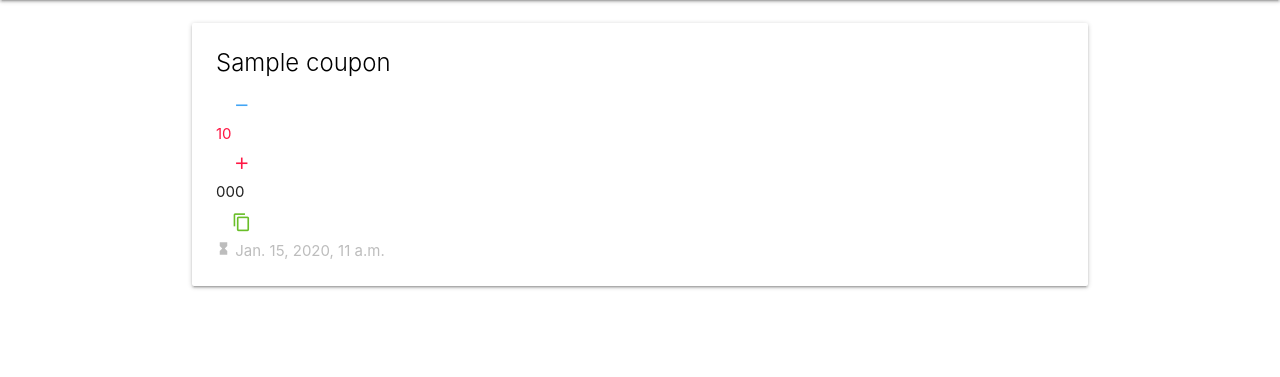
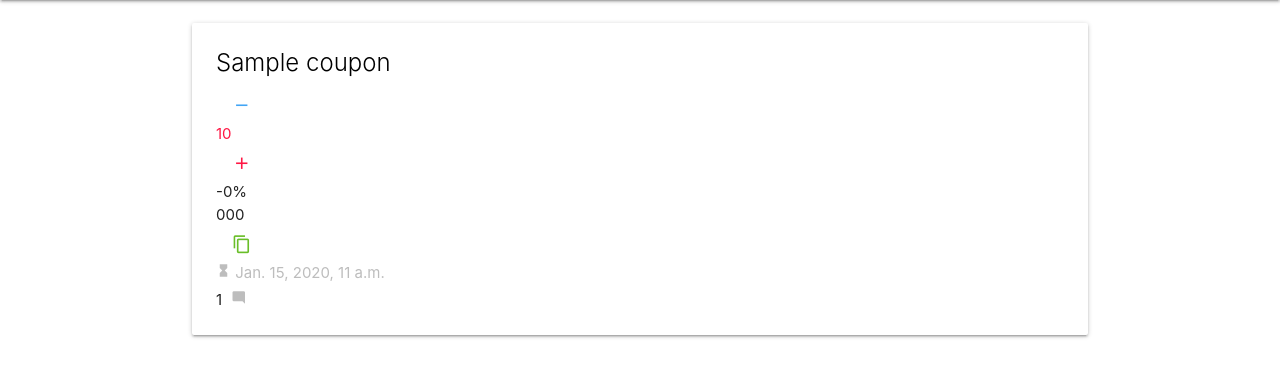
Before and after one commit to joltzen/Relational-vs-NoSQL-DBMS-Performance, a Django app: page / in a window 1280 px wide. Shown: the part 64-441 px from the top of the page. Run offline with Django 4.2, Linux system fonts and the light colour scheme; tables that the repository leaves empty hold one stand-in row (values such as "Sample post"); some libraries are stand-ins or nearby versions.

Commit message:
Styling homepage

```diff
--- a/code/lcss/coupon/models.py
+++ b/code/lcss/coupon/models.py
@@ -12,6 +12,7 @@ class Coupon(models.Model):
     discount_amt = models.FloatField(default=0.0)
     score = models.IntegerField(default=0)
     code = models.CharField(max_length=32, blank=False, null=False, default="Coupon")
+    comments_amt = models.IntegerField(default=0)
 
     def __str__(self):
         return "%s - %s" % (self.user, self.id)
--- a/code/lcss/coupon/templates/home.html
+++ b/code/lcss/coupon/templates/home.html
@@ -1,5 +1,4 @@
 {% extends 'base.html' %} {% block content %} {% for coupon in coupons %}
-
 <div class="card">
   <div class="card-content">
     <div class="coupon-title">
@@ -39,6 +38,11 @@
           </form>
         </div>
       </div>
+      <div class="discount-container">
+        <div class="coupon-discount">
+          <p>-{{ coupon.discount_amt|floatformat }}%</p>
+        </div>
+        </div>
         <div class="coupon-actions-container">
           <div class="coupon-actions">
             <div class="coupon-code">
@@ -52,6 +56,7 @@
             </button>
           </div>
         </div>
+
         <div class="coupon-expiration">
           <p class="grey-text text-lighten-1">
             <i class="tiny material-icons grey-text text-lighten-1"
@@ -60,10 +65,22 @@
             {{ coupon.expiring_date }}
           </p>
         </div>
+
+
+        <div class="coupon-comments-container">
+          {{ coupon.comments_amt }}
+           <a
+             href="{% url 'all_comments' coupon.id %}"
+              class="comment-icon-btn"
+              ><i style="margin-top: 5px; margin-left:5px" class="tiny material-icons grey-text text-lighten-1"
+              >mode_comment</i
+            >  </a
+            >
+
         </div>
       </div>
     </div>
-
+  </div>
   {% endfor %}
 
   <script>
@@ -72,11 +89,10 @@
       tempTextarea.value = code;
       document.body.appendChild(tempTextarea);
       tempTextarea.select();
-    // Copy the code to clipboard
       document.execCommand("copy");
-    // Remove the temporary textarea element
       document.body.removeChild(tempTextarea);
     }
   </script>
 
   {% endblock %}
+</div>
--- a/code/lcss/coupon/views.py
+++ b/code/lcss/coupon/views.py
@@ -54,7 +54,6 @@ def profile(request):
     if request.method == "GET":
         user_coupons = Coupon.objects.filter(user=request.user)
         context_dict = {}
-        result = []
         saving_list = []
         for e in user_coupons:
             saving_list.append(e)
@@ -67,6 +66,10 @@ def profile(request):
 # Form for the home view
 def home(request):
     coupons = Coupon.objects.all()
+    for coupon in coupons:
+        comments = Comment.objects.filter(coupon=coupon)
+        coupon.comments_amt = comments.count()
+        coupon.save()
     return render(request, "home.html", {"coupons": coupons})
 
 
```
Also changed, not shown: code/lcss/coupon/static/css/styles.css (+25 -3 lines), code/lcss/coupon/migrations/0006_coupon_comments_amt.py (added). Lines whose indentation alone changed are shown as unchanged.
